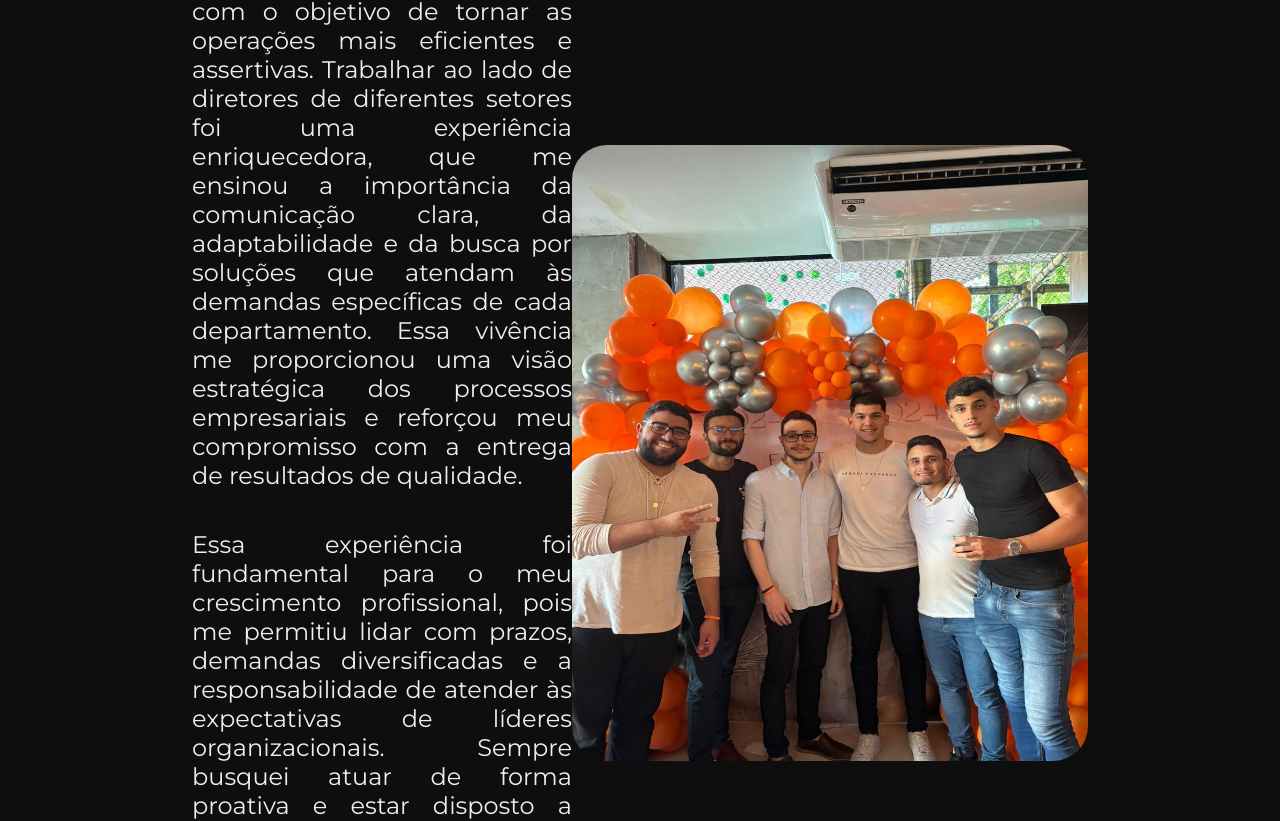
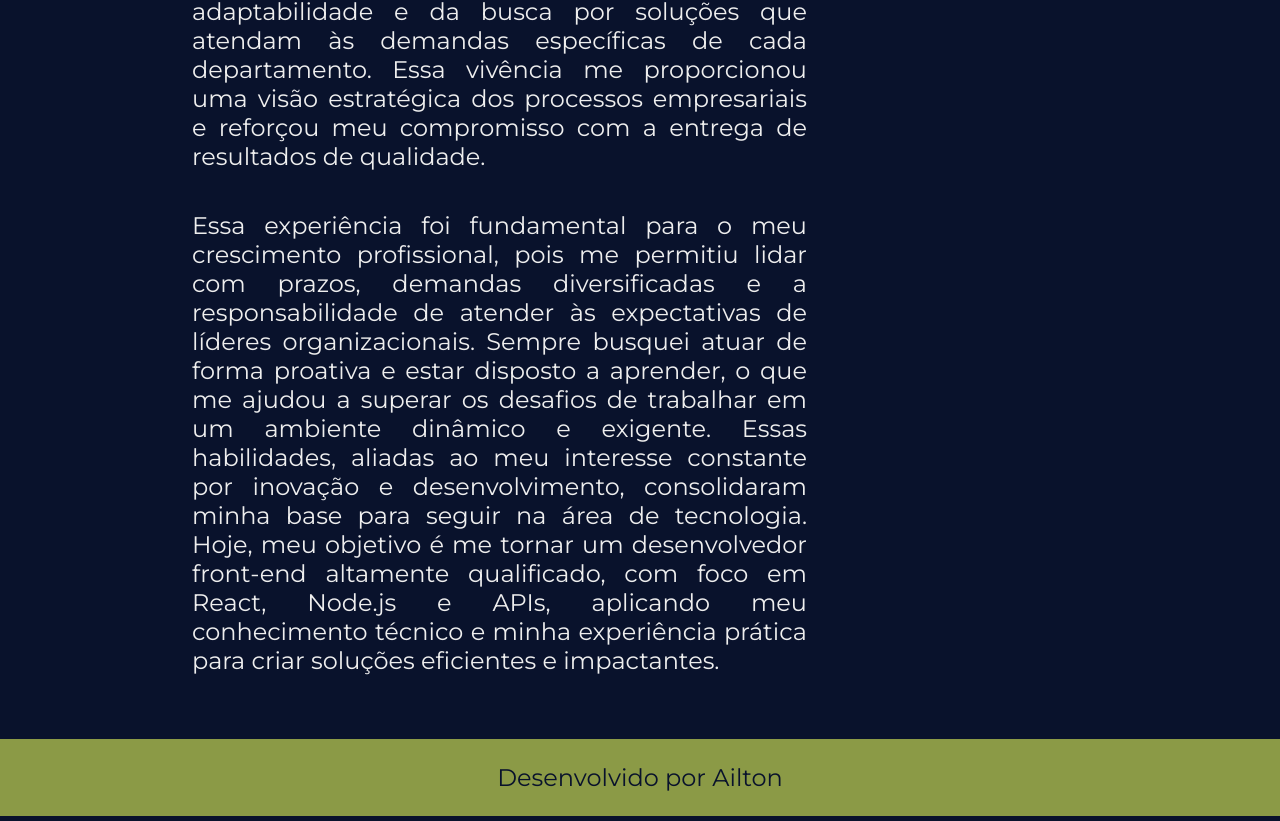
Before and after one commit to AiltonMazullo/Portfolio, a plain HTML site: page about.html in a window 1280 px wide. Shown: the part 526-1347 px from the top of the page. Drawn offline with nearby package versions, Linux system fonts and the light colour scheme.

Commit message:
portfolio commit

```diff
--- a/about.html
+++ b/about.html
@@ -21,9 +21,6 @@
             <p class="apresentacao__conteudo__texto">Durante minha trajetória como aprendiz na Engeman, tive a oportunidade de me desenvolver tanto profissional quanto pessoalmente ao lidar com desafios reais no ambiente corporativo. Atuei diretamente na automação de processos e fluxos de trabalho, utilizando ferramentas como Lecom e JavaScript, sempre com o objetivo de tornar as operações mais eficientes e assertivas. Trabalhar ao lado de diretores de diferentes setores foi uma experiência enriquecedora, que me ensinou a importância da comunicação clara, da adaptabilidade e da busca por soluções que atendam às demandas específicas de cada departamento. Essa vivência me proporcionou uma visão estratégica dos processos empresariais e reforçou meu compromisso com a entrega de resultados de qualidade.</p>
             <p class="apresentacao__conteudo__texto">Essa experiência foi fundamental para o meu crescimento profissional, pois me permitiu lidar com prazos, demandas diversificadas e a responsabilidade de atender às expectativas de líderes organizacionais. Sempre busquei atuar de forma proativa e estar disposto a aprender, o que me ajudou a superar os desafios de trabalhar em um ambiente dinâmico e exigente. Essas habilidades, aliadas ao meu interesse constante por inovação e desenvolvimento, consolidaram minha base para seguir na área de tecnologia. Hoje, meu objetivo é me tornar um desenvolvedor front-end altamente qualificado, com foco em React, Node.js e APIs, aplicando meu conhecimento técnico e minha experiência prática para criar soluções eficientes e impactantes.</p>
         </section>
-        <div class="image__engeman">
-            <img class="image__engeman__confra" src="./assets/engeman1.jpeg" alt="Fotos com o pessoal da Engeman">
-        </div>
     </main>
 
     <footer class="rodape">
--- a/styles/styles.css
+++ b/styles/styles.css
@@ -5,10 +5,10 @@
 
 
 :root { /* definindo elemento global */
-    --cor-primaria: #0f0e0e;
+    --cor-primaria: #09122C;
     --cor-secundaria: #eeeeee;
     --cor-terciaria: #8b9a46;
-    --cor-hover: #541212;
+    --cor-hover: #4635B1;
 
     --fonte-primaria: "Krona One", serif;
     --fonte-secundaria: 'Montserrat', serif;
@@ -49,6 +49,7 @@ body {
     display: flex;
     align-items: center; /* ATUA NO ELEMENTO PAI COM A RESPONSABILIDADE DE ESPAÇAMENTO DOS ELEMENTOS FILHOS */
     justify-content: space-between; /* ATUA NO ELEMENTO PAI COM A RESPONSABILIDADE DE ESPAÇAMENTO DOS ELEMENTOS FILHOS */
+    gap: 50px;
 }
 
 .apresentacao__conteudo {
@@ -56,7 +57,7 @@ body {
     display: flex;
     flex-direction: column;
     gap: 40px;
-    text-align: initial;
+    text-align: center;
 }
 
 .apresentacao__conteudo__titulo {
@@ -122,22 +123,9 @@ body {
 }
 
 .image__ailton {
-    width: 516px;
+    width: 486px;
     height: 77vh;
     border-radius: 35px; /* Ajuste da borda, para deixar mais redonda */
-}
-
-.image__engeman {
-    display: flex;
-    flex-direction: column;
-    align-items: center;
-    gap: 5vh;
-}
-
-.image__engeman__confra {
-    width: 516px;
-    height: 77vh;
-    border-radius: 35px;
 }
 
 .image__itens {
```
Also changed, not shown: exp.html (+2 -2 lines), index.html (+1 -1 lines), assets/Java.png (deleted), assets/Next.js.png (added), assets/engeman1.jpeg (deleted).
